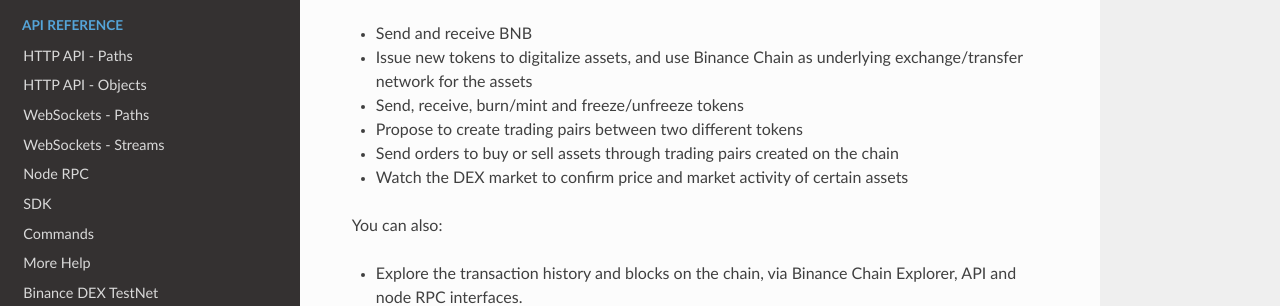
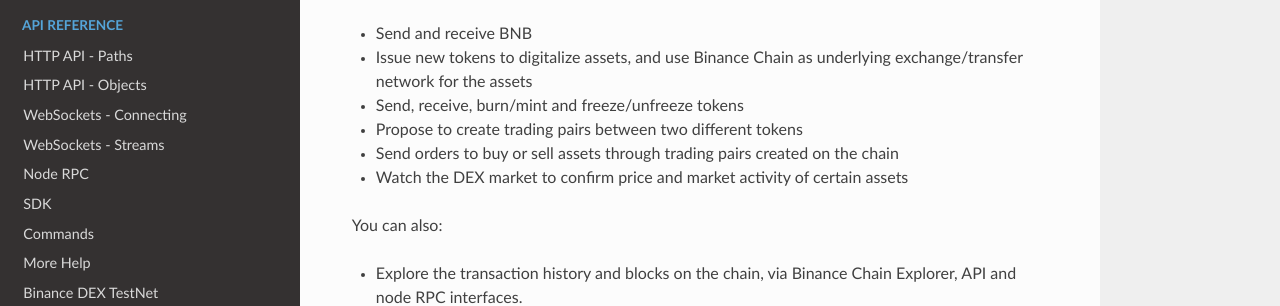
Before and after one commit to yash-sharma1/docs-site, an MkDocs documentation site: the page built from docs/index.md, in a window 1280 px wide. Shown: the part 442-748 px from the top of the page. Built offline with MkDocs 1.6.1, drawn with Linux system fonts in a browser that asks for light colours; nearby versions of some CDN libraries.

Commit message:
toc: minor edit

```diff
--- a/mkdocs.yml
+++ b/mkdocs.yml
@@ -15,11 +15,11 @@
     - javascript
 
 nav:
-  - 'Home': index.md
+  - Home: index.md
   - API Reference:
     - HTTP API - Paths: api-reference/dex-api/paths.md
     - HTTP API - Objects: api-reference/dex-api/definitions.md
-    - WebSockets - Paths: api-reference/dex-api/ws-connection.md
+    - WebSockets - Connecting: api-reference/dex-api/ws-connection.md
     - WebSockets - Streams: api-reference/dex-api/ws-streams.md
     - Node RPC: api-reference/node-rpc.md
     - SDK: api-reference/sdk.md
```
